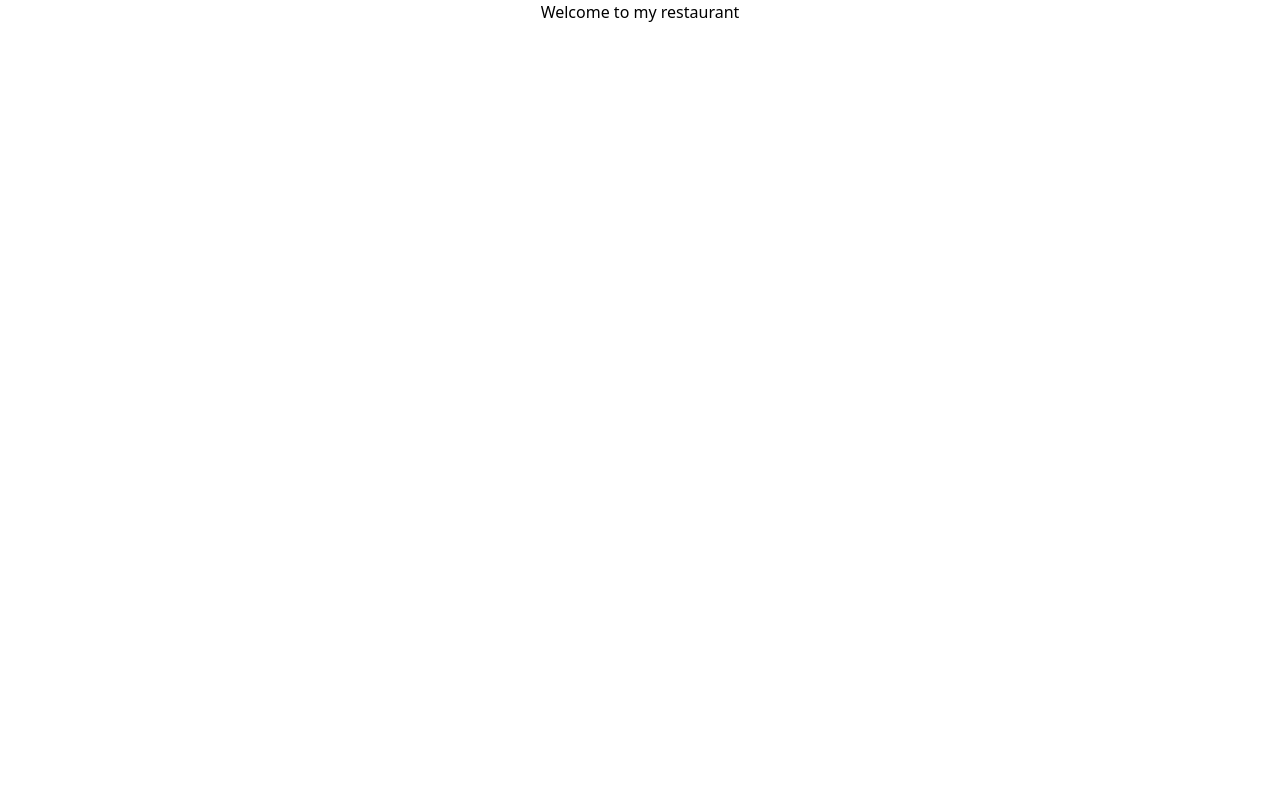
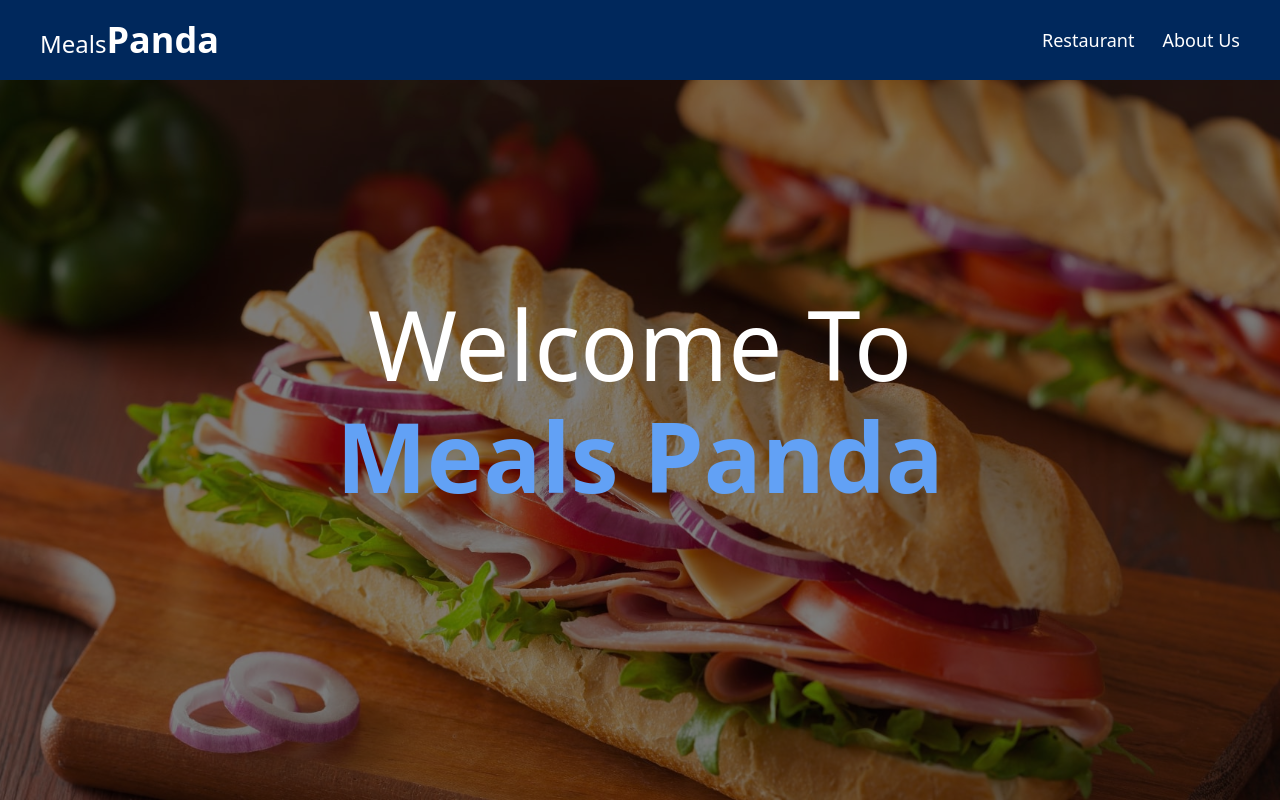
Before and after one commit to mjaumi/react-meals-panda, a React (Create React App) app: page / in a window 1280 px wide. Built offline with nearby package versions, Linux system fonts and the light colour scheme.

Commit message:
header and react router added

```diff
--- a/package.json
+++ b/package.json
@@ -8,6 +8,7 @@
     "@testing-library/user-event": "^13.5.0",
     "react": "^18.0.0",
     "react-dom": "^18.0.0",
+    "react-router-dom": "^6.2.2",
     "react-scripts": "5.0.0",
     "web-vitals": "^2.1.4"
   },
--- a/public/index.html
+++ b/public/index.html
@@ -24,7 +24,7 @@
       work correctly both with client-side routing and a non-root public URL.
       Learn how to configure a non-root public URL by running `npm run build`.
     -->
-    <title>React App</title>
+    <title>Meals Panda Restaurant</title>
   </head>
   <body>
     <noscript>You need to enable JavaScript to run this app.</noscript>
--- a/src/App.js
+++ b/src/App.js
@@ -1,9 +1,12 @@
 import './App.css';
+import Header from './components/Header/Header';
+import Home from './components/Home/Home';
 
 function App() {
   return (
     <div className="App">
-      <h1>Welcome to my restaurant</h1>
+      <Header></Header>
+      <Home></Home>
     </div>
   );
 }
--- /dev/null
+++ b/src/components/Header/Header.js
@@ -0,0 +1,20 @@
+import React from 'react';
+import { Link } from 'react-router-dom';
+
+const Header = () => {
+    return (
+        <header className='absolute w-full bg-meals-panda-base flex justify-between items-center px-10 py-5 text-white'>
+            <div>
+                <Link className='hover:text-meals-panda-light duration-300' to='/'>
+                    <h4 className='text-2xl font-thin'>Meals<span className='text-4xl font-semibold'>Panda</span></h4>
+                </Link>
+            </div>
+            <div className='text-lg'>
+                <Link className='hover:text-meals-panda-light duration-300' to='/restaurant'>Restaurant</Link>
+                <Link className='ml-7 hover:text-meals-panda-light duration-300' to='/about'>About Us</Link>
+            </div>
+        </header>
+    );
+};
+
+export default Header;
--- /dev/null
+++ b/src/components/Home/Home.js
@@ -0,0 +1,17 @@
+import React from 'react';
+
+const Home = () => {
+    return (
+        <section className='w-screen h-screen bg-home-bg bg-cover bg-center bg-no-repeat bg-black/50 bg-blend-multiply' >
+            <div className='h-full flex justify-center items-center'>
+                <h1 className='text-white text-8xl font-light'>
+                    Welcome To
+                    <br />
+                    <span className='block mt-4 font-semibold text-meals-panda-light'>Meals Panda</span>
+                </h1>
+            </div>
+        </section >
+    );
+};
+
+export default Home;
--- a/src/index.js
+++ b/src/index.js
@@ -3,10 +3,13 @@ import ReactDOM from 'react-dom';
 import './index.css';
 import App from './App';
 import reportWebVitals from './reportWebVitals';
+import { BrowserRouter } from 'react-router-dom';
 
 ReactDOM.render(
   <React.StrictMode>
-    <App />
+    <BrowserRouter>
+      <App />
+    </BrowserRouter>
   </React.StrictMode>,
   document.getElementById('root')
 );
--- a/tailwind.config.js
+++ b/tailwind.config.js
@@ -3,7 +3,15 @@ module.exports = {
     "./src/**/*.{js,jsx,ts,tsx}",
   ],
   theme: {
-    extend: {},
+    extend: {
+      colors: {
+        'meals-panda-base': '#00285c',
+        'meals-panda-light': '#62a1f5',
+      },
+      backgroundImage: {
+        'home-bg': "url('/src/images/home-bg.jpg')"
+      }
+    },
   },
   plugins: [],
 }
```
Also changed, not shown: src/images/home-bg.jpg (added), 1 other file (tests, documents, lock files or other folders).
